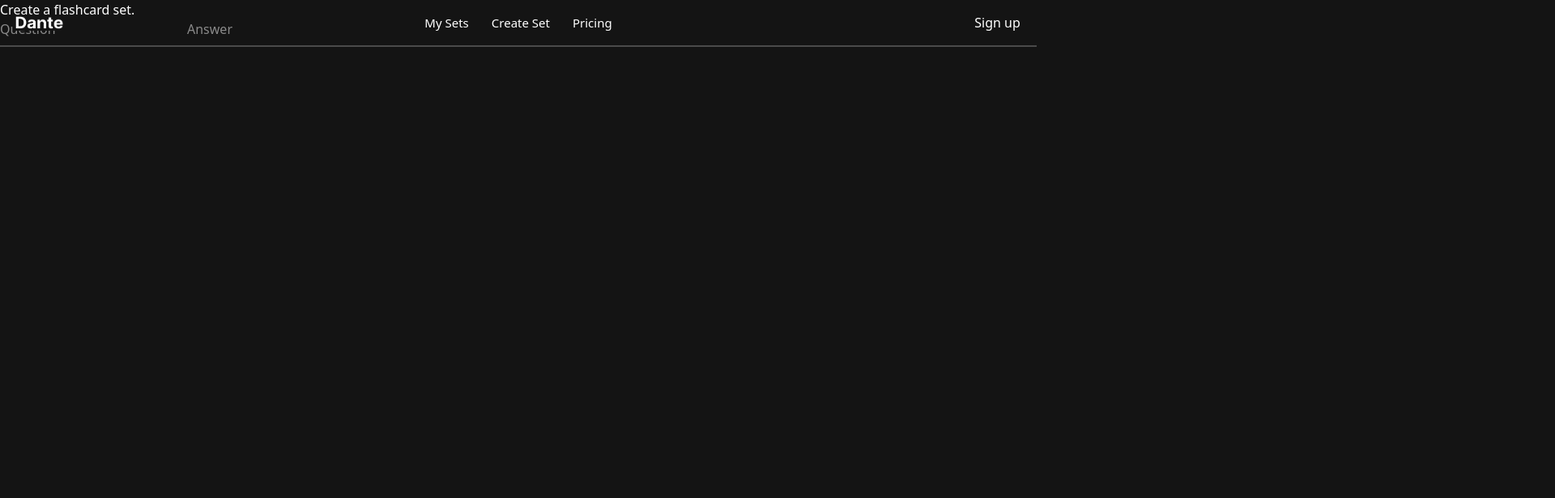
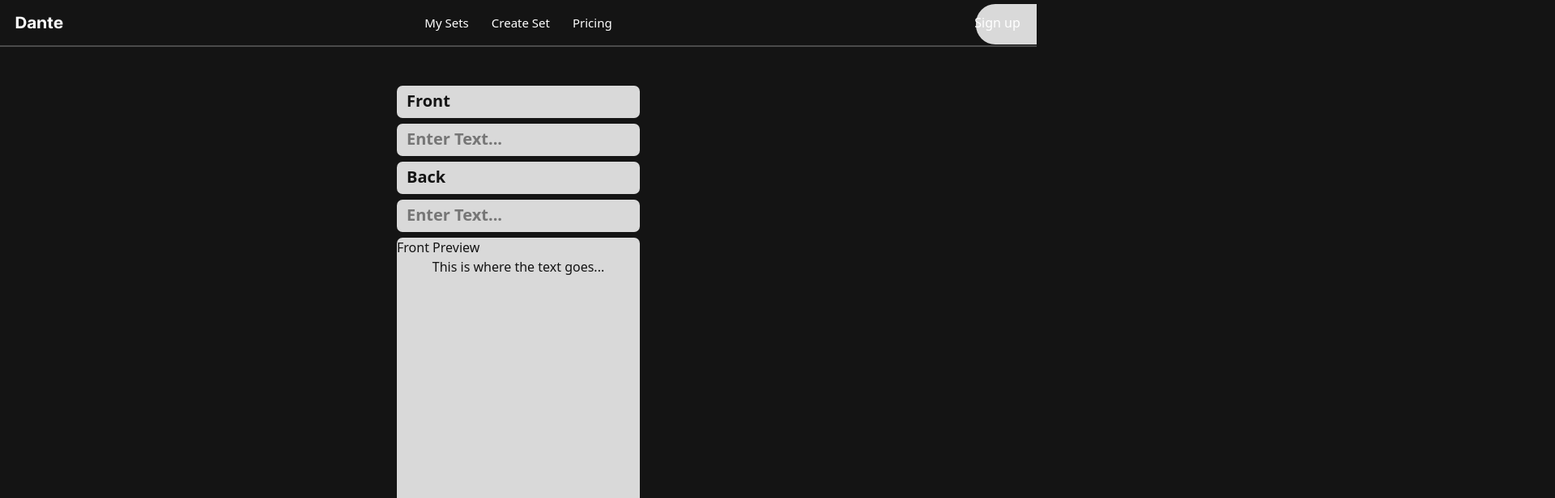
Before and after one commit to Arusai-Dev/dante-app, a Next.js app: page /flashcards/create in a window 1280 px wide. Shown: the top 616 px of the page at 81% size, 1920 px wide, since content can reach past the window. Built offline with nearby package versions, Linux system fonts and the light colour scheme; no server answers.

Commit message:
changed design and live preview for create card/need to fix text overflow

```diff
--- a/src/app/flashcards/create/page.tsx
+++ b/src/app/flashcards/create/page.tsx
@@ -1,12 +1,61 @@
+'use client'
+
+import { SetStateAction, useEffect, useState } from "react"
+
 export default function Create() {
-  return (
-    <>
-      <h1>Create a flashcard set.</h1>
-      <form>
-        <input type="text" placeholder="Question" />
-        <input type="text" placeholder="Answer" />
+    const [front, setFront] = useState("")
+    const [back, setBack] = useState("")
+    const [flipped, setFlipped] = useState(false)
 
-      </form>
-    </>
-  )
+    const changeInFront = (event: { target: { value: SetStateAction<string> } }) => {
+        setFront(event.target.value)
+    }
+
+    const changeInBack = (event: { target: { value: SetStateAction<string> } }) => {
+        setBack(event.target.value)
+    }
+    const setFlippedOnClick = () => {
+        setFlipped(prev => !prev)
+    };
+
+
+    return (
+
+        <div className="h-screen w-[6000px] overflow-x-scroll">
+
+            {/* card_input */}
+            <div className="absolute flex flex-col gap-[7px] justify-center top-1/2 left-1/2 -translate-x-1/2 -translate-y-1/2 text-[#141414]">
+
+
+                <div className=" bg-[#D9D9D9] w-[300px] h-[40px] flex items-center font-bold text-[20px] pl-3 pb-[3px] rounded-[7px]"><h1>Front</h1></div>
+                <div className=" bg-[#D9D9D9] w-[300px] h-[40px] flex items-center font-semibold text-[20px] pl-3 pb-[3px] rounded-[7px]">
+                    <input placeholder="Enter Text..." value={front} onChange={changeInFront}></input>
+                </div>
+
+
+                <div className=" bg-[#D9D9D9] w-[300px] h-[40px] flex items-center font-bold text-[20px] pl-3 pb-[3px] rounded-[7px]"><h1>Back</h1></div>
+                <div className=" bg-[#D9D9D9] w-[300px] h-[40px] flex items-center font-semibold text-[20px] pl-3 pb-[3px] rounded-[7px]">
+                    <input placeholder="Enter Text..." value={back} onChange={changeInBack}></input>
+                </div>
+
+                {/* preview */}
+                {!flipped && (
+                    <div className=" bg-[#D9D9D9] cursor-pointer h-[400px] rounded-[7px]" onClick={() => setFlippedOnClick()}>
+                        <h1 className="relative">Front Preview</h1>
+                        <p className="flex justify-center items-center">{front === "" ? "This is where the text goes..." : front}</p>
+                    </div>
+                )}
+
+                {flipped && (
+                    <div className="bg-[#D9D9D9] cursor-pointer h-[400px] rounded-[7px] relative" onClick={() => setFlippedOnClick()}>
+                        <h1>Back Preview</h1>
+                        <p className="w-full text-center absolute top-1/2 left-1/2 -translate-x-1/2 -translate-y-1/2 text-[18px] overflow-hidden whitespace-nowrap max-h-[260px]">{back === "" ? "This is where the text goes..." : back}</p>
+                    </div>
+                )}
+
+            </div>
+        </div>
+    )
+
+
 }
--- a/src/app/flashcards/create/page1.tsx
+++ /dev/null
@@ -1,31 +0,0 @@
-export default function Create() {
-    return (
-
-        <div>
-
-            {/* card_input */}
-            <div>
-
-                <div className=" bg-[#D9D9D9]"><h1>Front</h1></div>
-                <div className=" bg-[#D9D9D9]"><input></input></div>
-                <div className=" bg-[#D9D9D9]"><h1>Back</h1></div>
-                <div className=" bg-[#D9D9D9]"><input></input></div>
-
-                {/* preview */}
-                <div className=" bg-[#D9D9D9]">
-                    <h1>Front description</h1>
-                </div>
-
-                <div className="hidden bg-[#D9D9D9]">
-                    <h1>Back description</h1>
-                </div>
-
-            </div>
-
-
-
-
-        </div>
-
-    )
-}
--- a/src/components/Navbar.tsx
+++ b/src/components/Navbar.tsx
@@ -18,20 +18,21 @@ export default function Navbar() {
                 </Link>
             </div>
 
+
             <div>
                 <ul className="flex list-none gap-7 text-[15px] font-normal items-center">
                     <li><Link href="/sets">My Sets</Link></li>
-                    <li><Link href="/create">Create Set</Link></li>
+                    <li><Link href="/flashcards/create">Create Set</Link></li>
                     <li><Link href="/pricing">Pricing</Link></li>
                 </ul>
             </div>
 
 
-
-            <div className="w-[65px] flex justify-center">
+            <div className="w-[65px] flex justify-center z-1">
                 <SignedIn><UserButton /></SignedIn>
                 <SignedOut><SignUpButton/></SignedOut>
             </div>
+            <div className="fixed w-[75px] h-[50px] top-[5px] right-0 bg-[#D9D9D9] z-0 rounded-tl-3xl rounded-bl-3xl"></div>
         </nav>
     )
 }
```
Also changed, not shown: 1 other file (tests, documents, lock files or other folders).
